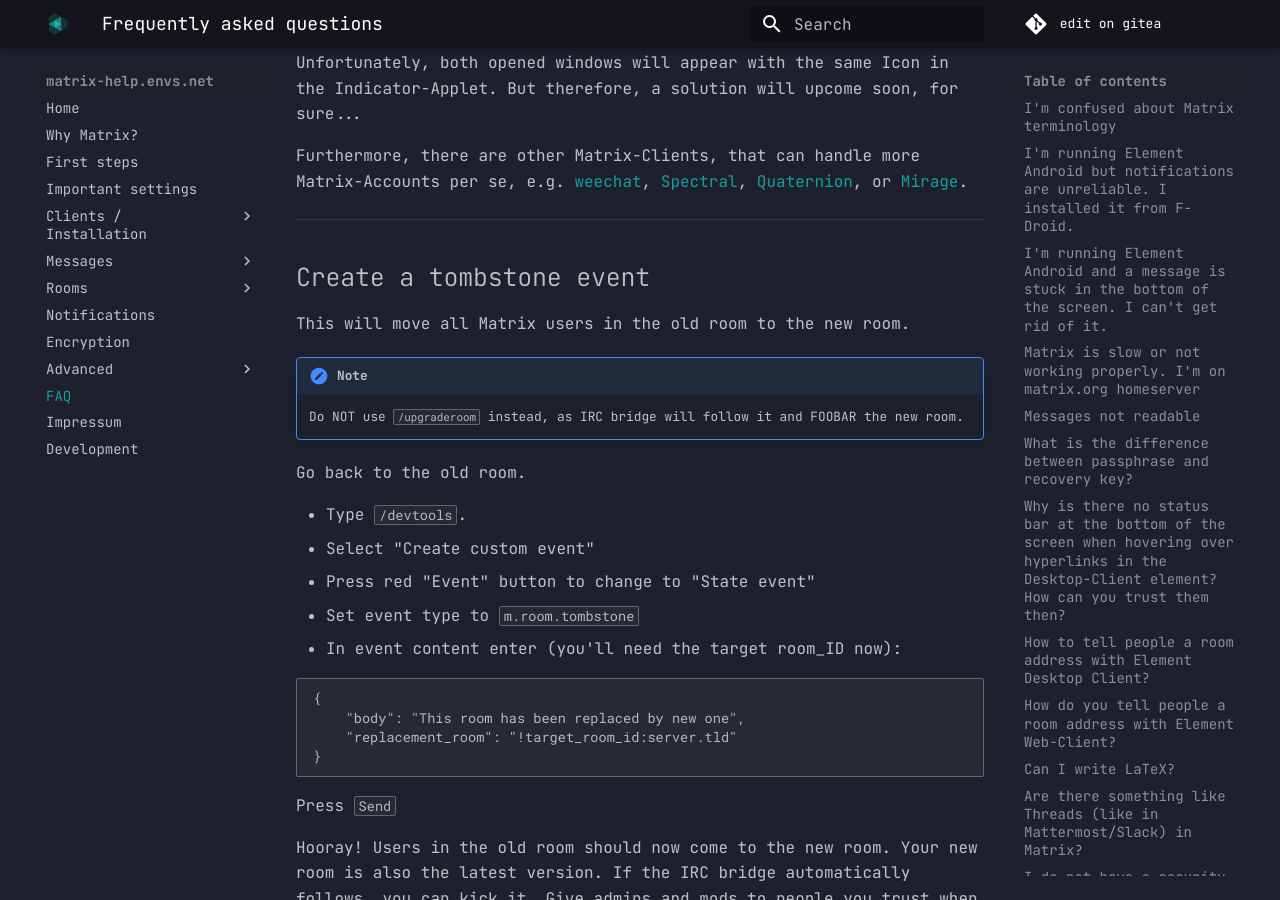
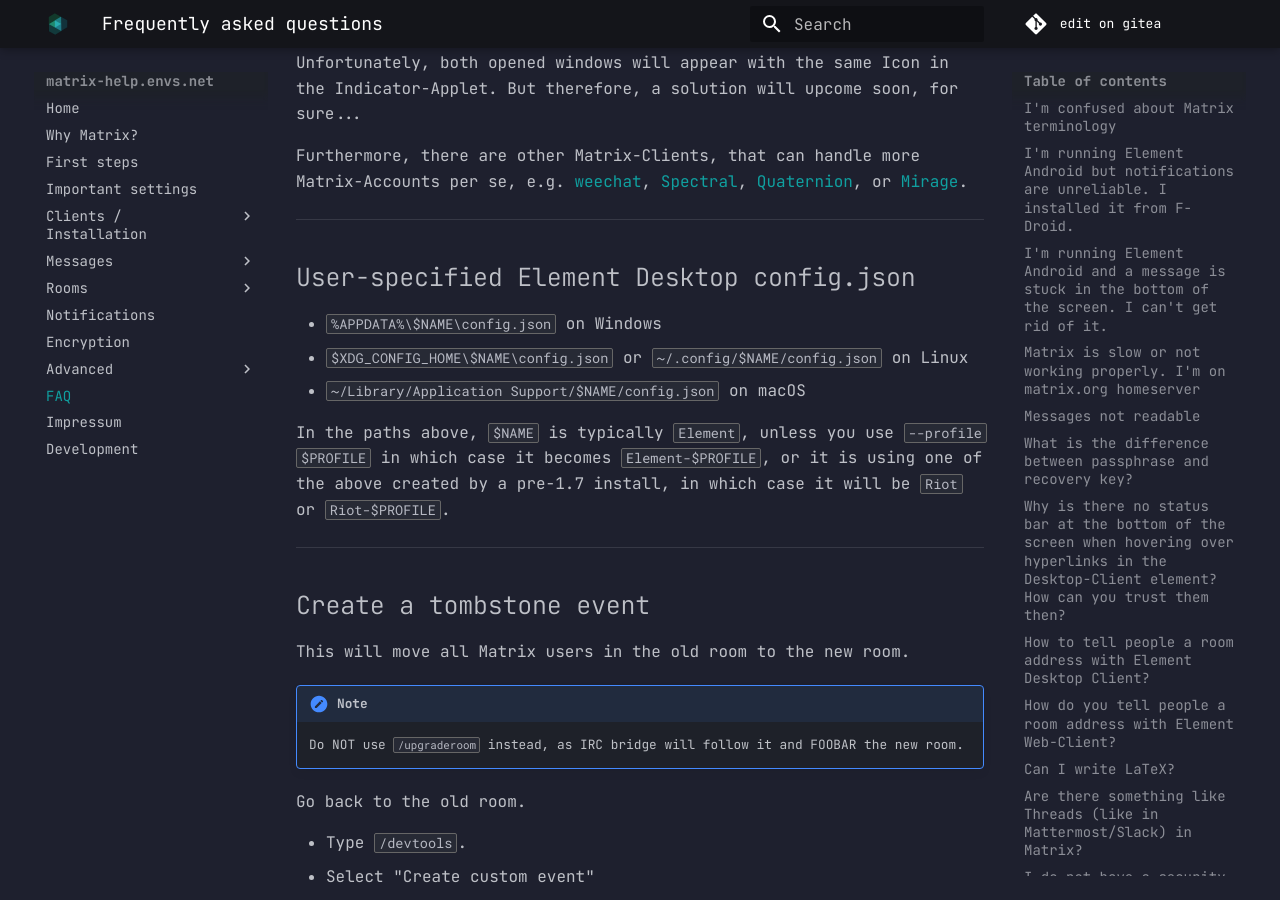
Before and after one commit to envs-net/matrix-doc, an MkDocs documentation site: the page built from docs/faq.md, in a window 1280 px wide and 900 px high, scrolled down 7166 px. Built offline with MkDocs 1.6.1 and Material for MkDocs 9.7.7, drawn with Linux system fonts in a browser that asks for light colours.

Commit message:
faq: add "User-specified Element Desktop config.json"

```diff
--- a/docs/faq.md
+++ b/docs/faq.md
@@ -143,6 +143,19 @@ Furthermore, there are other Matrix-Clients, that can handle more Matrix-Account
 
 ***
 
+## User-specified Element Desktop config.json
+
+- `%APPDATA%\$NAME\config.json` on Windows
+- `$XDG_CONFIG_HOME\$NAME\config.json` or `~/.config/$NAME/config.json` on Linux
+- `~/Library/Application Support/$NAME/config.json` on macOS
+
+In the paths above, `$NAME` is typically `Element`, unless you use `--profile
+$PROFILE` in which case it becomes `Element-$PROFILE`, or it is using one of
+the above created by a pre-1.7 install, in which case it will be `Riot` or
+`Riot-$PROFILE`.
+
+***
+
 ## Create a tombstone event
 
 This will move all Matrix users in the old room to the new room.
```
